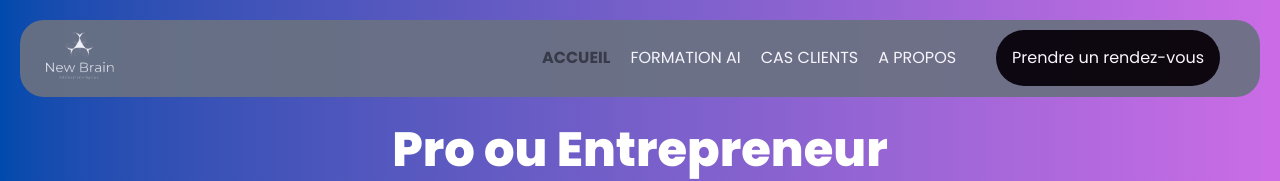
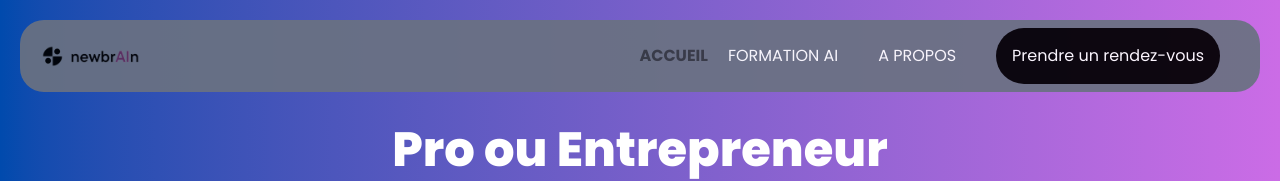
Before and after one commit to Beerus243/newbrain, a Next.js app: page / in a window 1280 px wide. Shown: the top 181 px of the page. Built offline with nearby package versions, Linux system fonts and the light colour scheme.

Commit message:
changement design header

```diff
--- a/app/components/Header.tsx
+++ b/app/components/Header.tsx
@@ -12,9 +12,9 @@ const Navigation: React.FC = () => {
 
   // Définition des liens de navigation
   const navLinks: { label: string; href: string }[] = [
-    { label: "accueil", href: "/" },
+    { label: "Accueil", href: "/" },
     { label: "formation ai", href: "/Formation" },
-    { label: "Cas Clients", href: "/Client" }, // Lien vers la page des succès stories
+    { label: "", href: "/Client" }, // Lien vers la page des succès stories
     { label: "A propos", href: "/Apropos" },
   ];
 
@@ -22,11 +22,11 @@ const Navigation: React.FC = () => {
     <header className="!fixed flex justify-center w-full top-5 !px-5 !z-11">
       <div
         className={
-          "w-full p-5 flex m-5 relative !px-5 h-fit items-center rounded-3xl max-w-7xl bg-gray-500 !z-[1000] max-md:justify-between opacity-93 transition-all duration-300"
+          "w-full !p-2 flex m-5 relative !px-5 h-fit items-center rounded-3xl max-w-7xl bg-gray-500 !z-[1000] max-md:justify-between opacity-93 transition-all duration-300"
         }
       >
         <Link href="/" legacyBehavior onClick={() => setMenuOpen(false)}>
-          <Image src="/image/logo.png" alt="Logo" width={80} height={80} />
+          <Image src="/image/logo.png" alt="Logo" width={100} height={100} />
         </Link>
 
         <span
```
Also changed, not shown: public/image/logo.png.
